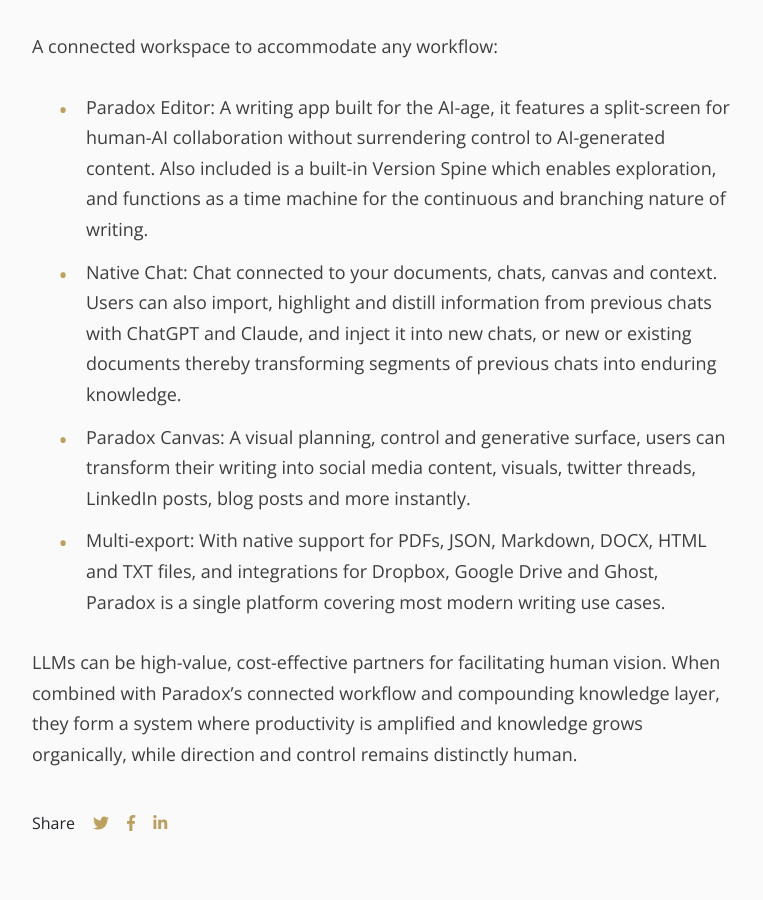
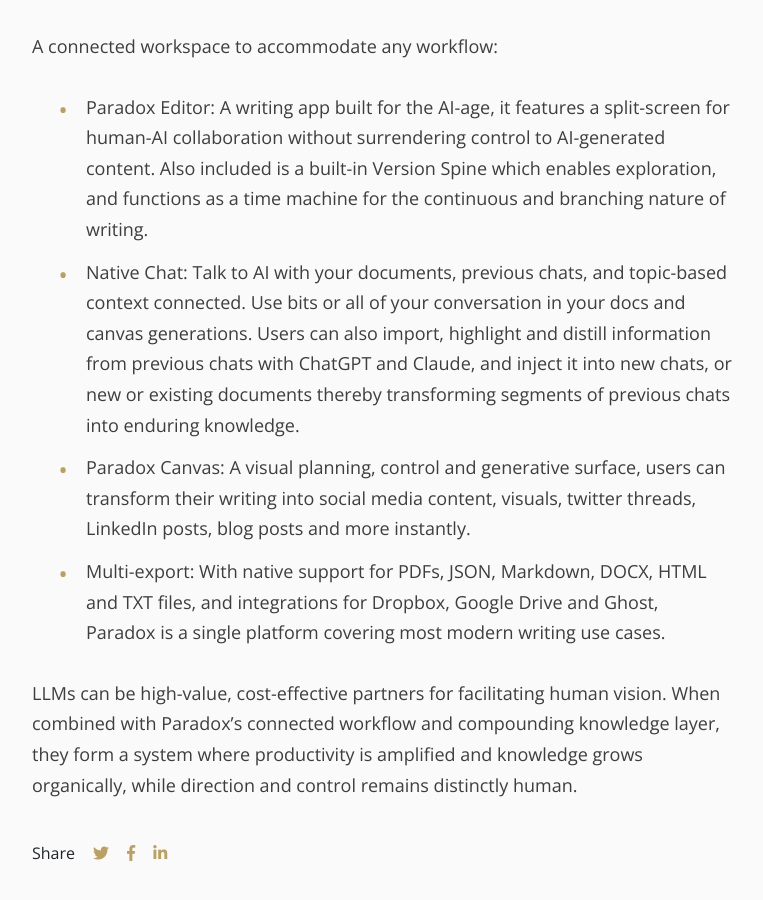
Before and after one commit to anomalyae/thinking, a Jekyll site: the page built from _posts/2025-06-05-Computation-is-not-thought.md, in a window 1280 px wide and 900 px high, scrolled down 6459 px. Shown: the whole window, without its empty margins (258-1021 px from the left). Built offline with Jekyll 4.4.1, drawn with Linux system fonts in a browser that asks for light colours; nearby versions of some CDN libraries; comment, search, counter and statistics services are not loaded; a style sheet for code colours, icons or effects is not loaded.

Commit message:
update computation article 6

```diff
--- a/_posts/2025-06-05-Computation-is-not-thought.md
+++ b/_posts/2025-06-05-Computation-is-not-thought.md
@@ -290,7 +290,7 @@
 
 <li>Paradox Editor: A writing app built for the AI-age, it features a split-screen for human-AI collaboration without surrendering control to AI-generated content. Also included is a built-in Version Spine which enables exploration, and functions as a time machine for the continuous and branching nature of writing.</li>
 
-<li>Native Chat: Chat connected to your documents, chats, canvas and context. Users can also import, highlight and distill information from previous chats with ChatGPT and Claude, and inject it into new chats, or new or existing documents thereby transforming segments of previous chats into enduring knowledge.</li>
+<li>Native Chat: Talk to AI with your documents, previous chats, and topic-based context connected. Use bits or all of your conversation in your docs and canvas generations. Users can also import, highlight and distill information from previous chats with ChatGPT and Claude, and inject it into new chats, or new or existing documents thereby transforming segments of previous chats into enduring knowledge.</li>
 
 <li>Paradox Canvas: A visual planning, control and generative surface, users can transform their writing into social media content, visuals, twitter threads, LinkedIn posts, blog posts and more instantly. </li>
 
```
